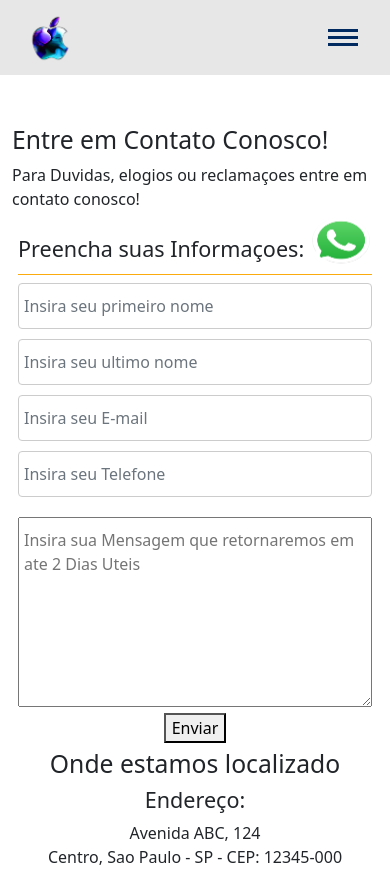
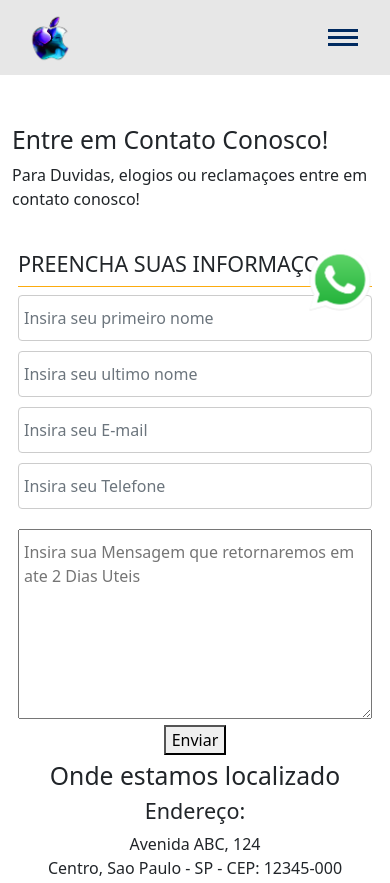
Before and after one commit to gustaxxzz/Assisiphone, a plain HTML site: page contato.html in a window 390 px wide. Shown: the top 883 px of the page. Drawn offline with Linux system fonts and the light colour scheme; grey boxes are pictures that could not be loaded; a web font is replaced by a local one.

Commit message:
update prj assisiphone rev.17

```diff
--- a/contato.html
+++ b/contato.html
@@ -36,18 +36,19 @@
     <div class="contato">
         <div class="container">
             <div class="row">
-                <!-- Inicio da Tag section com texto de contato -->
+
+                <!-- Inicio Formulario -->
+                <div class="col-md-6">
+                     <!-- Inicio da Tag section com texto de contato -->
                 <section class="col-12">
                     <h2>Entre em Contato Conosco!</h2>
                     <p>Para Duvidas, elogios ou reclamaçoes entre em contato conosco!</p>
                 </section>
                 <!-- Fim da Tag section com texto de contato -->
-                <!-- Inicio Formulario -->
-                <div class="col-md-6">
                     <div class="form_main">
                         <form class="form-horizontal" method="post" action="">
                             <fieldset>
-                                <legend class="text-left header">Preencha suas Informaçoes:</legend>
+                                <h4><legend class="text-left header">Preencha suas Informaçoes:</legend></h4>
                                 <div class="form-group">
                             <div class="col-md-10 col-md-offset-1">
                                 <input id="fname" name="name" type="text" placeholder="Insira seu primeiro nome" class="form-control" required>
@@ -85,7 +86,7 @@
             <!-- Fim Formulario -->
             <div class="col-md-6">
                 <div class="panel panel-default">
-                <section id="txt-local" class="text-center header">
+                <section id="text-local" class="text-center header">
                     <h2>Onde estamos localizado</h2>
                     <h4>Endereço:</h4>
                     <p>Avenida ABC, 124 <br>
@@ -107,7 +108,7 @@
 <!-- Inicio WhatsApp -->
 <div class="whatsapp">
     <div class="container-grid logo-whats">
-        <a target="_blank" href="https://api.whatsapp.com/send?phone=5511934405584&text=Ola,%20estava%20vendo%20o%20site%20da%20Loja,%20gostaria%20de%20informa%C3%A7oes."><img src="./img/whats.png" class="pulando" alt="Contato WhatsApp"></a>
+        <a target="_blank" href="https://api.whatsapp.com/send?phone=5511934405584&text=Ola,%20estava%20vendo%20o%20site%20da%20Loja,%20gostaria%20de%20informa%C3%A7oes."><img src="./img/whats.png" class="pulse" alt="Contato WhatsApp"></a>
 
     </div>
 
@@ -121,7 +122,8 @@
             <!-- Inicio Logo -->
             <div class="col-md-4">
                 <figure>
-                    <img src="./img/LOGO PNG.png" alt="logo_rodape">
+                    <img id="img-logo" src="./img/LOGO PNG.png" alt="logo_rodape">
+                    <img id="img-logo" src="./img/LOGO PNG.png" alt="logo_rodape">
                 </figure>
             </div>
             <!-- Fim Logo -->
--- a/css/style.css
+++ b/css/style.css
@@ -293,7 +293,8 @@ transition: 0.3s;
     height: 50%;
     width: 50%;
     padding-left: 10px;
-    transition: transform .2s;
+    transition: .3s;
+    display: block;
 }
 .rodape .container img:hover {
     transform: scale(1.5);
@@ -395,9 +396,9 @@ transition: 0.3s;
     padding-bottom: 9px;
     position: relative;
  }
- .text-local {
+ #text-local {
     border-bottom: 1px solid #fcab0e;
-    margin-top: 9px;
+    margin-bottom: 9px;
     position: relative;
  }
  .text-left span {
@@ -482,23 +483,31 @@ transition: 0.3s;
     height: 60px;
 }
 
-.whatsapp .pulando {
-    border-radius: 100%;
-    width: 50px;
-    height: 50px;
-    animation: pulando .4s cubic-bezier(.53, -0.03, .67, 1.06);
-    animation-direction: alternate;
-    animation-iteration-count: infinite;
+.whatsapp .pulse {
+    animation: 0.7s infinite;
+    margin: 0 auto;
+    display: table;
+    margin-top: 50px;
+    animation-direction: top;
+    -webkit-animation-name: pulse;
+    animation-name: pulse;
 }
-@keyframes pulando {
+@-webkit-keyframes pulse {
+     0% {
+        -webkit-transform:scale(1);
+        -webkit-filter:brightness(120%);
+        }
+ }
+ @keyframes pulse {
     0% {
-        transform: translateY(0px);
+        transform: scale(1);
+        filter: brightness(100%);
     }
     100% {
-        transform: translateY(100%);
-        width: 70px;
-        height: 40px;
+        transform: scale(1.1);
+        filter: brightness(100%);
     }
+ }
 
 
 
```
Also changed, not shown: index.html (+1 -1 lines).
